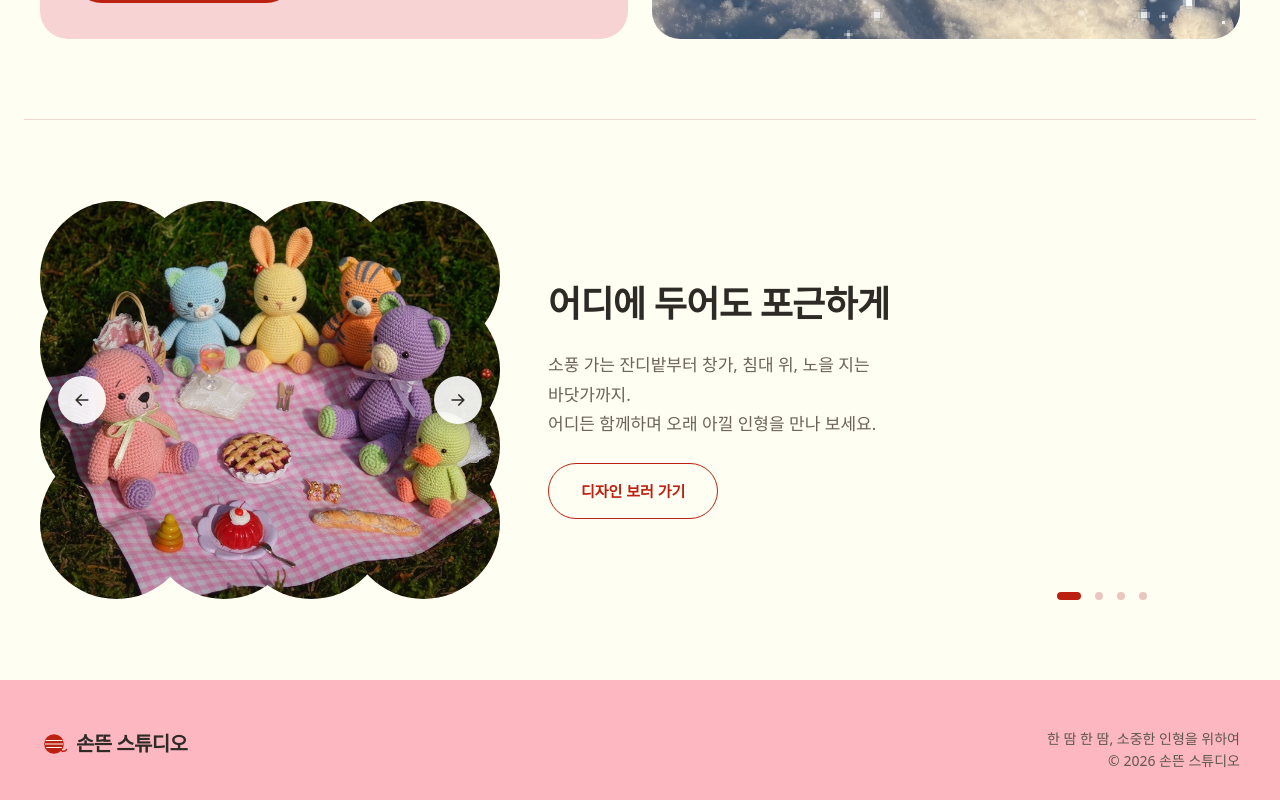
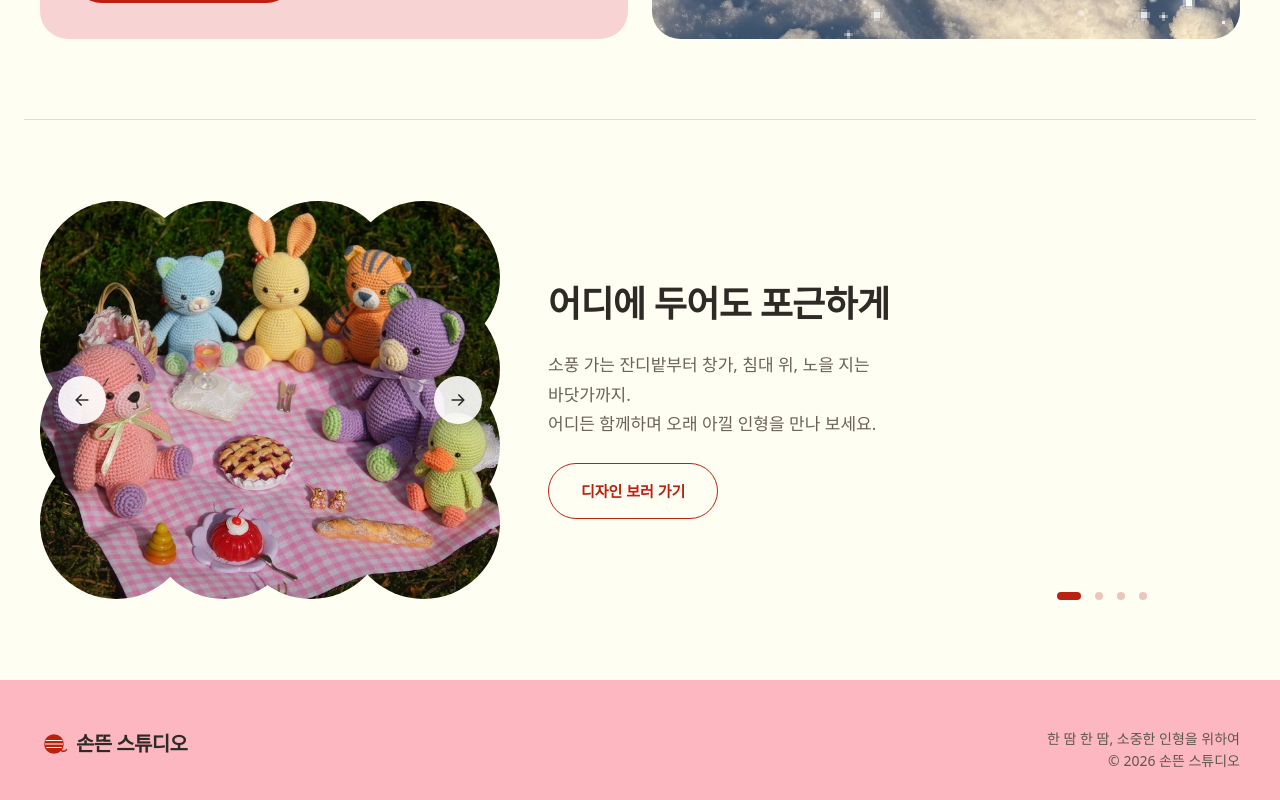
Before and after one commit to uuu9ohc-prog/my-shop, a React (Vite) app: page /home in a window 1280 px wide. In both pictures the pointer is over the picture 270 px from the left and 1006 px from the top of the page. Shown: the part 606-1406 px from the top of the page. Built offline with nearby package versions, Linux system fonts and the light colour scheme; a web font is replaced by a local one.

Commit message:
P1 S1-4 큰 사진·다음 장면 작은 사진 호버 확대
- 마우스를 올리면 천천히 8% 확대(히어로와 같은 효과), 동작 줄이기 설정 시 끔
- PROJECT_CONTEXT 반영

Co-Authored-By: Claude Opus 5.5 <noreply@anthropic.com>

```diff
--- a/src/styles/site.css
+++ b/src/styles/site.css
@@ -729,7 +729,24 @@ svg {
   inset: 0;
   width: 100%;
   height: 100%;
-  object-fit: cover;
+  object-fit: cover;  transition: transform 0.6s ease;
+}
+
+/* S1-4 큰 사진·다음 장면 작은 사진 — 마우스를 올리면 천천히 확대 (히어로와 같음, 2026-11-17 답변). 틀 모양은 그대로 */
+.scenes__main:hover .scenes__photo,
+.scenes__next:hover .scenes__photo {
+  transform: scale(1.08);
+}
+
+@media (prefers-reduced-motion: reduce) {
+  .scenes__photo {
+    transition: none;
+  }
+
+  .scenes__main:hover .scenes__photo,
+  .scenes__next:hover .scenes__photo {
+    transform: none;
+  }
 }
 
 .scenes__text {
```
Also changed, not shown: 1 other file (tests, documents, lock files or other folders).
